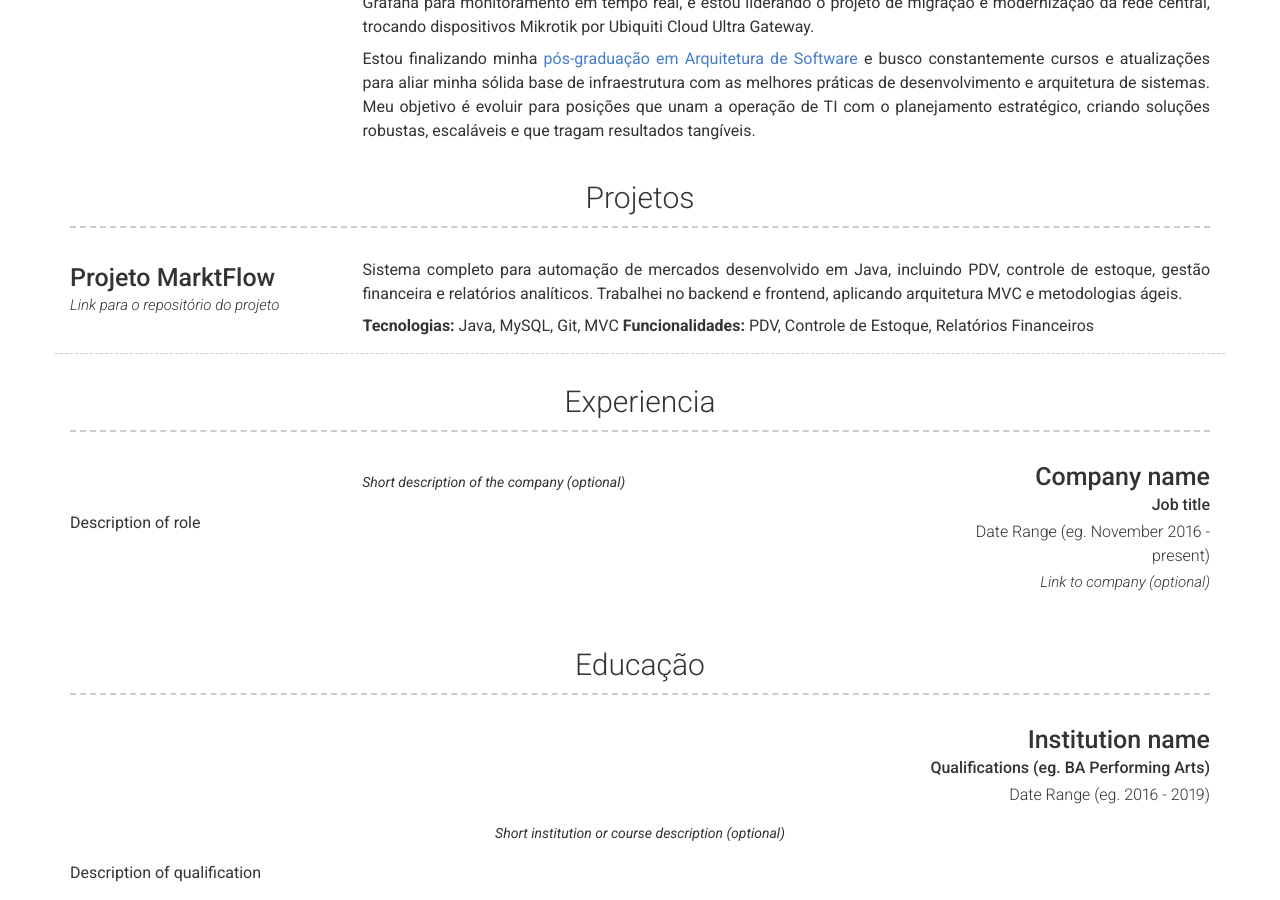
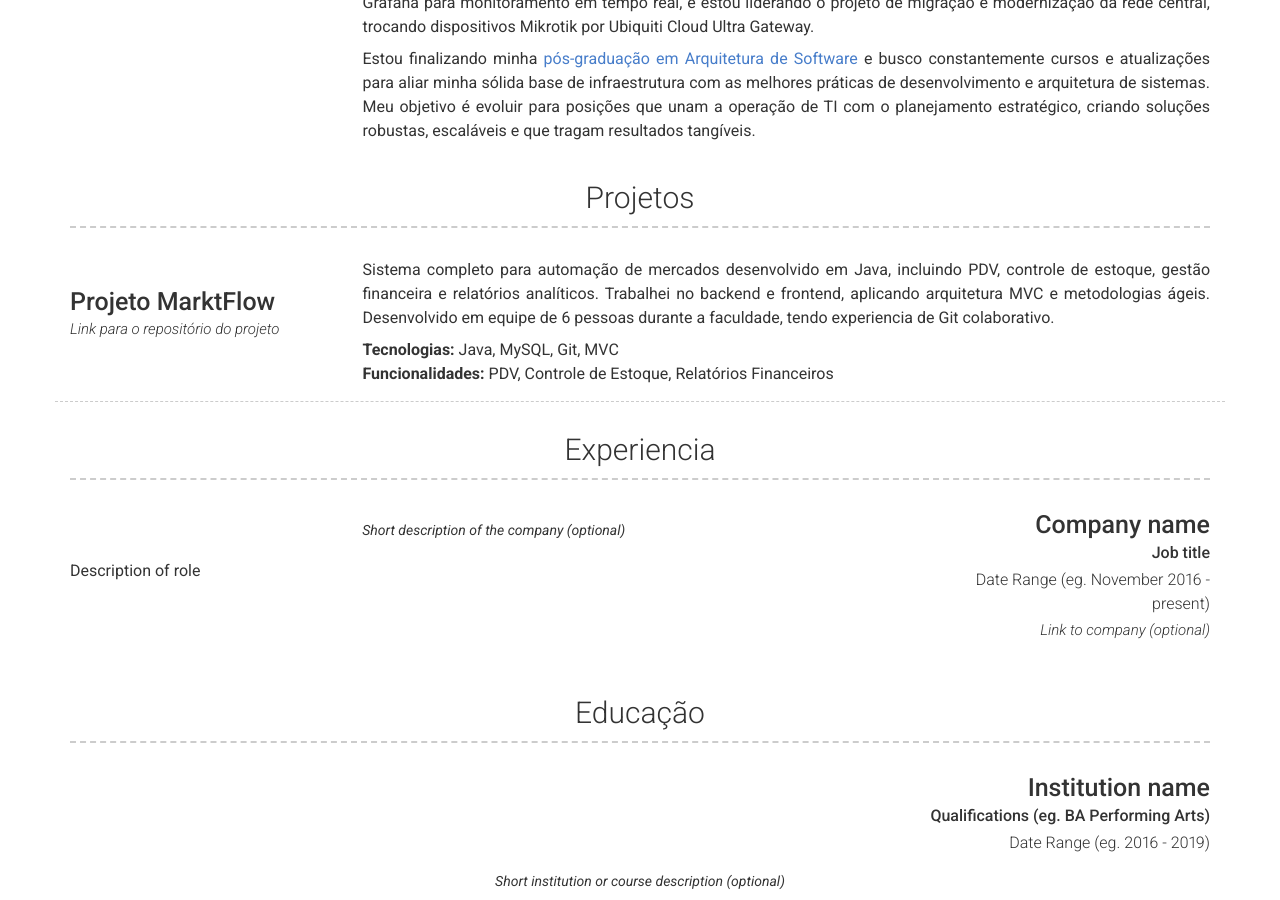
Before and after one commit to GustavoMaxCardoso/Gustavo-MCardoso.github.io, a Jekyll site: the page built from index.md, in a window 1280 px wide and 900 px high, scrolled down 518 px. Built offline with Jekyll 4.4.1, drawn with Linux system fonts in a browser that asks for light colours; nearby versions of some CDN libraries.

Commit message:
Ajustes em projetos

```diff
--- a/_config.yml
+++ b/_config.yml
@@ -63,9 +63,9 @@ content:
         link: https://github.com/GustavoMaxCardoso/Projeto-MarketFlow
         link_text: Link para o repositório do projeto
         description: | # this will include new lines to allow paragraphs
-          Sistema completo para automação de mercados desenvolvido em Java, incluindo PDV, controle de estoque, gestão financeira e relatórios analíticos. Trabalhei no backend e frontend, aplicando arquitetura MVC e metodologias ágeis.
+          Sistema completo para automação de mercados desenvolvido em Java, incluindo PDV, controle de estoque, gestão financeira e relatórios analíticos. Trabalhei no backend e frontend, aplicando arquitetura MVC e metodologias ágeis. Desenvolvido em equipe de 6 pessoas durante a faculdade, tendo experiencia de Git colaborativo.
 
-          **Tecnologias:** Java, MySQL, Git, MVC
+          **Tecnologias:** Java, MySQL, Git, MVC<br>
           **Funcionalidades:** PDV, Controle de Estoque, Relatórios Financeiros
   - title: Experiencia
     layout: list
```
